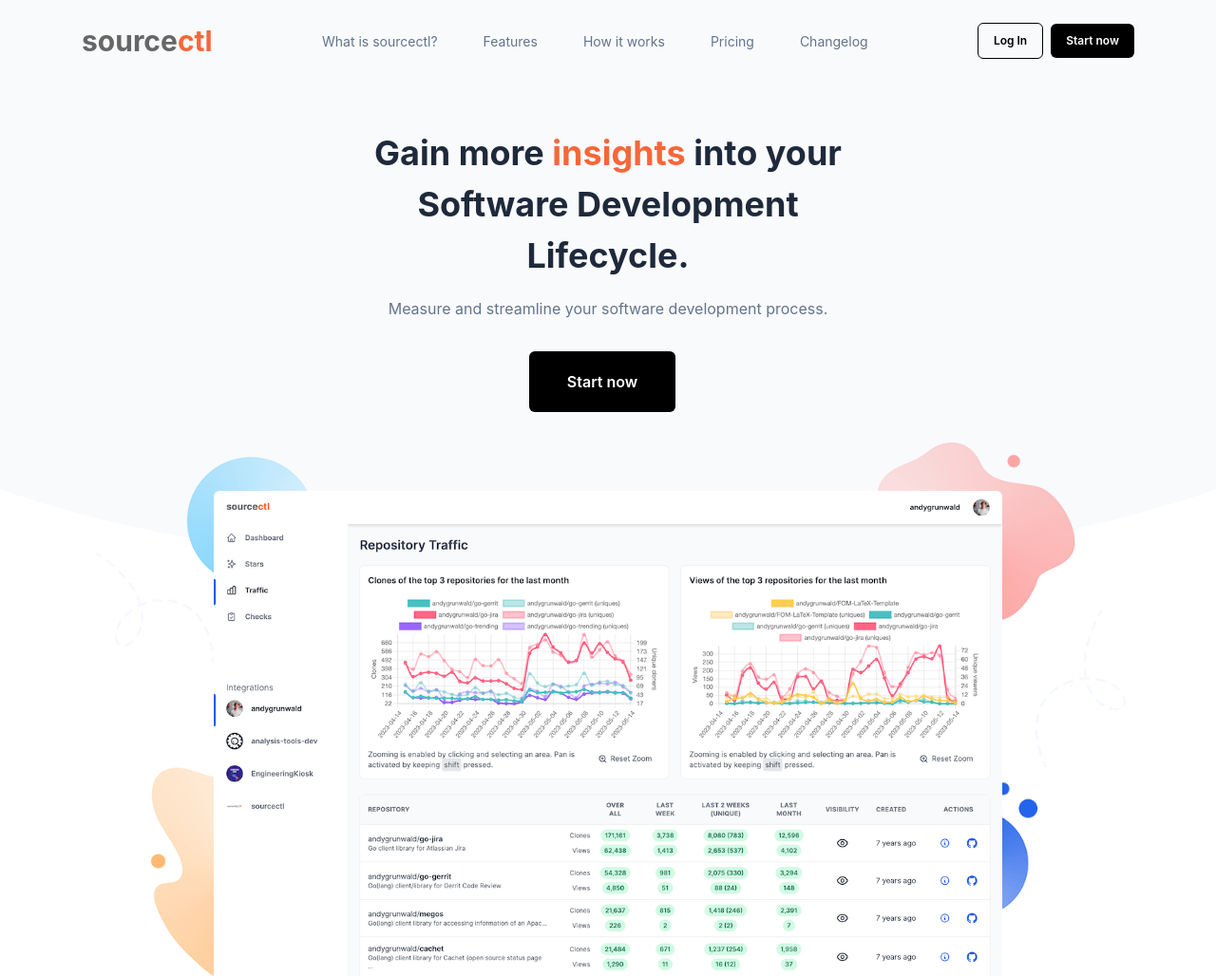
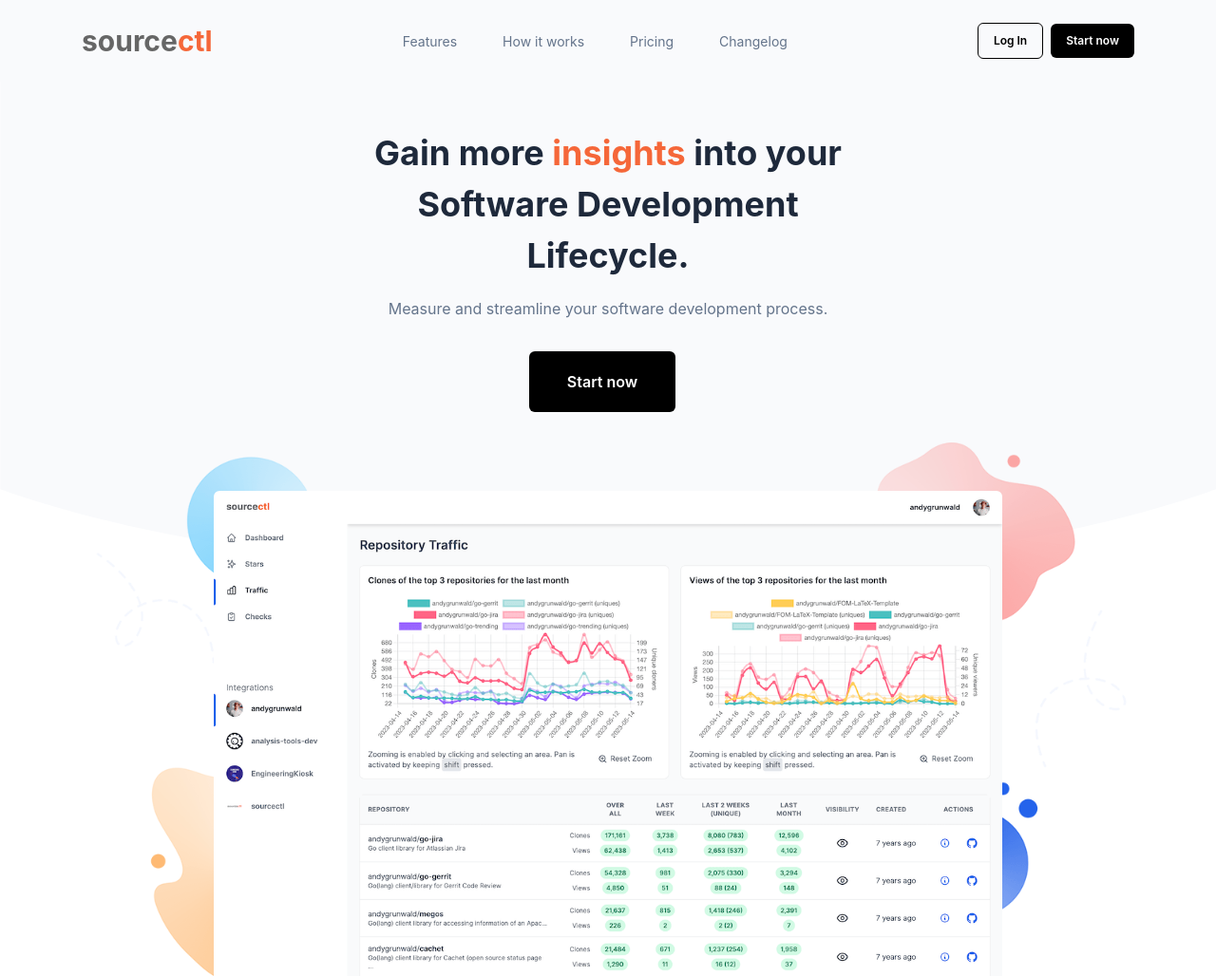
Before and after one commit to sourcectl/webpage, an Astro site: page / in a window 1280 px wide. Shown: the top 1028 px of the page at 95% size. Built offline with nearby package versions, Linux system fonts and the light colour scheme; Astro itself is replaced by a stand-in of ours; a web font is replaced by a local one.

Commit message:
Navigation: Removed "What is sourcectl?"

```diff
--- a/src/components/Navigation.astro
+++ b/src/components/Navigation.astro
@@ -16,7 +16,6 @@
 				</button>
 			</div>
 			<ul class="hidden lg:flex lg:items-center lg:w-auto lg:space-x-12">
-				<li><a class="text-sm text-blueGray-500 hover:text-blueGray-600" href="/#what-is-sourcectl">What is sourcectl?</a></li>
 				<li><a class="text-sm text-blueGray-500 hover:text-blueGray-600" href="/#features">Features</a></li>
 				<li><a class="text-sm text-blueGray-500 hover:text-blueGray-600" href="/#how-it-works">How it works</a></li>
 				<li><a class="text-sm text-blueGray-500 hover:text-blueGray-600" href="/#pricing">Pricing</a></li>
@@ -45,7 +44,6 @@
 			</div>
 			<div>
 				<ul>
-					<li class="mb-1"><a class="block p-4 text-sm text-blueGray-600 hover:bg-blue-50 hover:text-blue-600" href="/#what-is-sourcectl">What is sourcectl?</a></li>
 					<li class="mb-1"><a class="block p-4 text-sm text-blueGray-600 hover:bg-blue-50 hover:text-blue-600" href="/#features">Features</a></li>
 					<li class="mb-1"><a class="block p-4 text-sm text-blueGray-600 hover:bg-blue-50 hover:text-blue-600" href="/#how-it-works">How it works</a></li>
 					<li class="mb-1"><a class="block p-4 text-sm text-blueGray-600 hover:bg-blue-50 hover:text-blue-600" href="/#pricing">Pricing</a></li>
```
